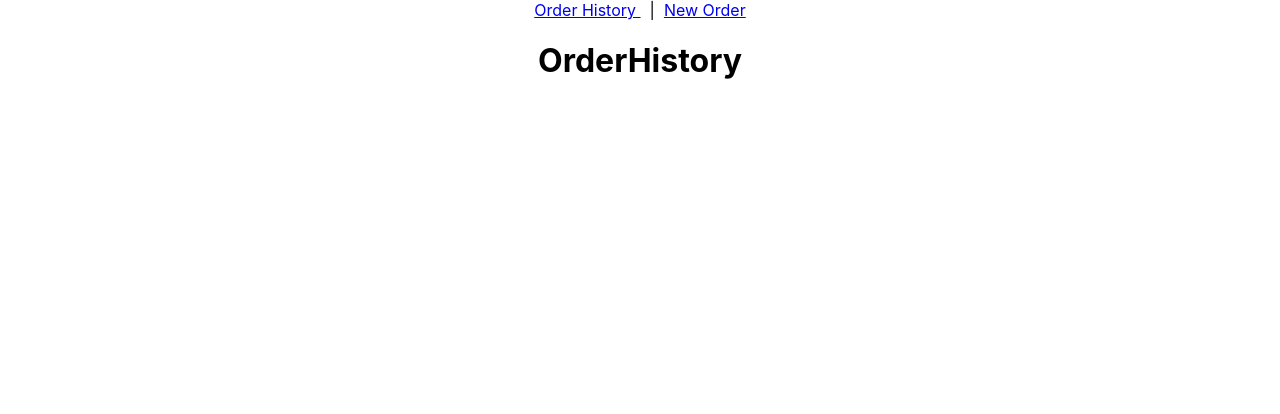
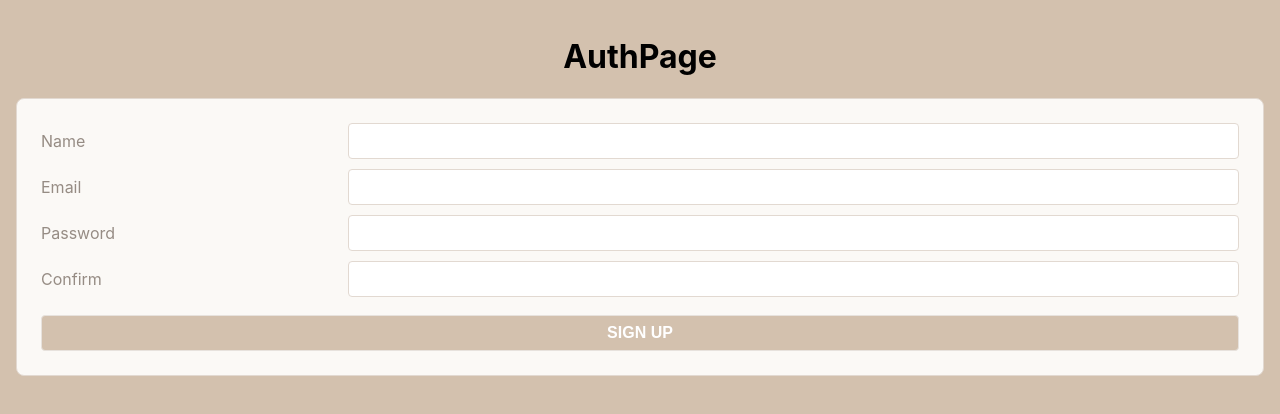
Before and after one commit to Jfreundlich01/MERN-Infrastructure-Boiler-Plater, a React (Create React App) app: page /orders in a window 1280 px wide. Shown: the top 414 px of the page. Built offline with nearby package versions, Linux system fonts and the light colour scheme.

Commit message:
started setting up user authentication

```diff
--- /dev/null
+++ b/src/components/SignUpForm/SignUpForm.jsx
@@ -0,0 +1,79 @@
+import "./SignUpForm.css";
+import { Component } from "react";
+
+export default class SignUpForm extends Component {
+  state = {
+    name: "",
+    email: "",
+    password: "",
+    confirm: "",
+    error: "",
+  };
+
+  // The object passed to setState is merged with the current state object
+    handleChange = (evt) => {
+        this.setState({
+        [evt.target.name]: evt.target.value,
+        error: ''
+        });
+    };
+
+    handleSubmit = (evt) => {
+        evt.preventDefault()
+        alert(JSON.stringify(this.state))
+    }
+
+    render() {
+    const disable = this.state.password !== this.state.confirm;
+    return (
+      <div>
+        <div className="form-container">
+          <form autoComplete="off" onSubmit={this.handleSubmit}>
+            <label>Name</label>
+            <input
+              type="text"
+              name="name"
+              value={this.state.name}
+              onChange={this.handleChange}
+              required
+            />
+            <label>Email</label>
+            <input
+              type="email"
+              name="email"
+              value={this.state.email}
+              onChange={this.handleChange}
+              required
+            />
+            <label>Password</label>
+            <input
+              type="password"
+              name="password"
+              value={this.state.password}
+              onChange={this.handleChange}
+              required
+            />
+            <label>Confirm</label>
+            <input
+              type="password"
+              name="confirm"
+              value={this.state.confirm}
+              onChange={this.handleChange}
+              required
+            />
+            <button type="submit" disabled={disable}>
+              SIGN UP
+            </button>
+          </form>
+        </div>
+        <p className="error-message">&nbsp;{this.state.error}</p>
+      </div>
+    );
+  }
+}
+
+// export default function SignUpForm() {
+//   return (
+//     <div>SignUpForm</div>
+//   )
+// }
--- a/src/index.css
+++ b/src/index.css
@@ -1,13 +1,153 @@
+/* CSS Custom Properties */
+:root {
+  --white: #FFFFFF;
+  --tan-1: #FBF9F6;
+  --tan-2: #E7E2DD;
+  --tan-3: #E2D9D1;
+  --tan-4: #D3C1AE;
+  --orange: #F67F00;
+  --text-light: #968c84;
+  --text-dark: #615954;
+}
+
+*, *:before, *:after {
+  box-sizing: border-box;
+}
+
 body {
   margin: 0;
   font-family: -apple-system, BlinkMacSystemFont, 'Segoe UI', 'Roboto', 'Oxygen',
-    'Ubuntu', 'Cantarell', 'Fira Sans', 'Droid Sans', 'Helvetica Neue',
-    sans-serif;
+  'Ubuntu', 'Cantarell', 'Fira Sans', 'Droid Sans', 'Helvetica Neue',
+  sans-serif;
   -webkit-font-smoothing: antialiased;
   -moz-osx-font-smoothing: grayscale;
+  background-color: var(--tan-4);
+  padding: 2vmin;
+  height: 100vh;
 }
 
 code {
   font-family: source-code-pro, Menlo, Monaco, Consolas, 'Courier New',
     monospace;
 }
+
+#root {
+  height: 100%;
+}
+
+.align-ctr {
+  text-align: center;
+}
+
+.align-rt {
+  text-align: right;
+}
+
+.smaller {
+  font-size: smaller;
+}
+
+.flex-ctr-ctr {
+  display: flex;
+  justify-content: center;
+  align-items: center;
+}
+
+.flex-col {
+  flex-direction: column;
+}
+
+.flex-j-end {
+  justify-content: flex-end;
+}
+
+.scroll-y {
+  overflow-y: scroll;
+}
+
+.section-heading {
+  display: flex;
+  justify-content: space-around;
+  align-items: center;
+  background-color: var(--tan-1);
+  color: var(--text-dark);
+  border: .1vmin solid var(--tan-3);
+  border-radius: 1vmin;
+  padding: .6vmin;
+  text-align: center;
+  font-size: 2vmin;
+}
+
+.form-container {
+  padding: 3vmin;
+  background-color: var(--tan-1);
+  border: .1vmin solid var(--tan-3);
+  border-radius: 1vmin;
+}
+
+p.error-message {
+  color: var(--orange);
+  text-align: center;
+}
+
+form {
+  display: grid;
+  grid-template-columns: 1fr 3fr;
+  gap: 1.25vmin;
+  color: var(--text-light);
+}
+
+label {
+  font-size: 2vmin;
+  display: flex;
+  align-items: center;
+}
+
+input {
+  padding: 1vmin;
+  font-size: 2vmin;
+  border: .1vmin solid var(--tan-3);
+  border-radius: .5vmin;
+  color: var(--text-dark);
+  background-image: none !important; /* prevent lastpass */
+  outline: none;
+}
+
+input:focus {
+  border-color: var(--orange);
+}
+
+button, a.button {
+  margin: 1vmin;
+  padding: 1vmin;
+  color: var(--white);
+  background-color: var(--orange);
+  font-size: 2vmin;
+  font-weight: bold;
+  text-decoration: none;
+  text-align: center;
+  border: .1vmin solid var(--tan-2);
+  border-radius: .5vmin;
+  outline: none;
+  cursor: pointer;
+}
+
+button.btn-sm {
+  font-size: 1.5vmin;
+  padding: .6vmin .8vmin;
+}
+
+button.btn-xs {
+  font-size: 1vmin;
+  padding: .4vmin .5vmin;
+}
+
+button:disabled, form:invalid button[type="submit"] {
+  cursor: not-allowed;
+  background-color: var(--tan-4);
+}
+
+button[type="submit"] {
+  grid-column: span 2;
+  margin: 1vmin 0 0;
+}
--- a/src/pages/App/App.jsx
+++ b/src/pages/App/App.jsx
@@ -8,7 +8,7 @@ import Navbar from '../../components/Navbar/Navbar';
 
 
 export default function App() {
-  const [user,setUser] = useState({})
+  const [user,setUser] = useState(null)
   return (
     <main className="App">
       {user ?
--- a/src/pages/AuthPage/AuthPage.jsx
+++ b/src/pages/AuthPage/AuthPage.jsx
@@ -1,7 +1,11 @@
 import "./AuthPage.css"
+import SignUpForm from "../../components/SignUpForm/SignUpForm";
 
 export default function AuthPage() {
   return (
+    <main>
       <h1>AuthPage</h1>
+      <SignUpForm/>
+    </main>
   );
 }
```
Also changed, not shown: src/components/SignUpForm/SignUpForm.css (added), src/utilities/users-api.js (added), src/utilities/users-service.js (added).
